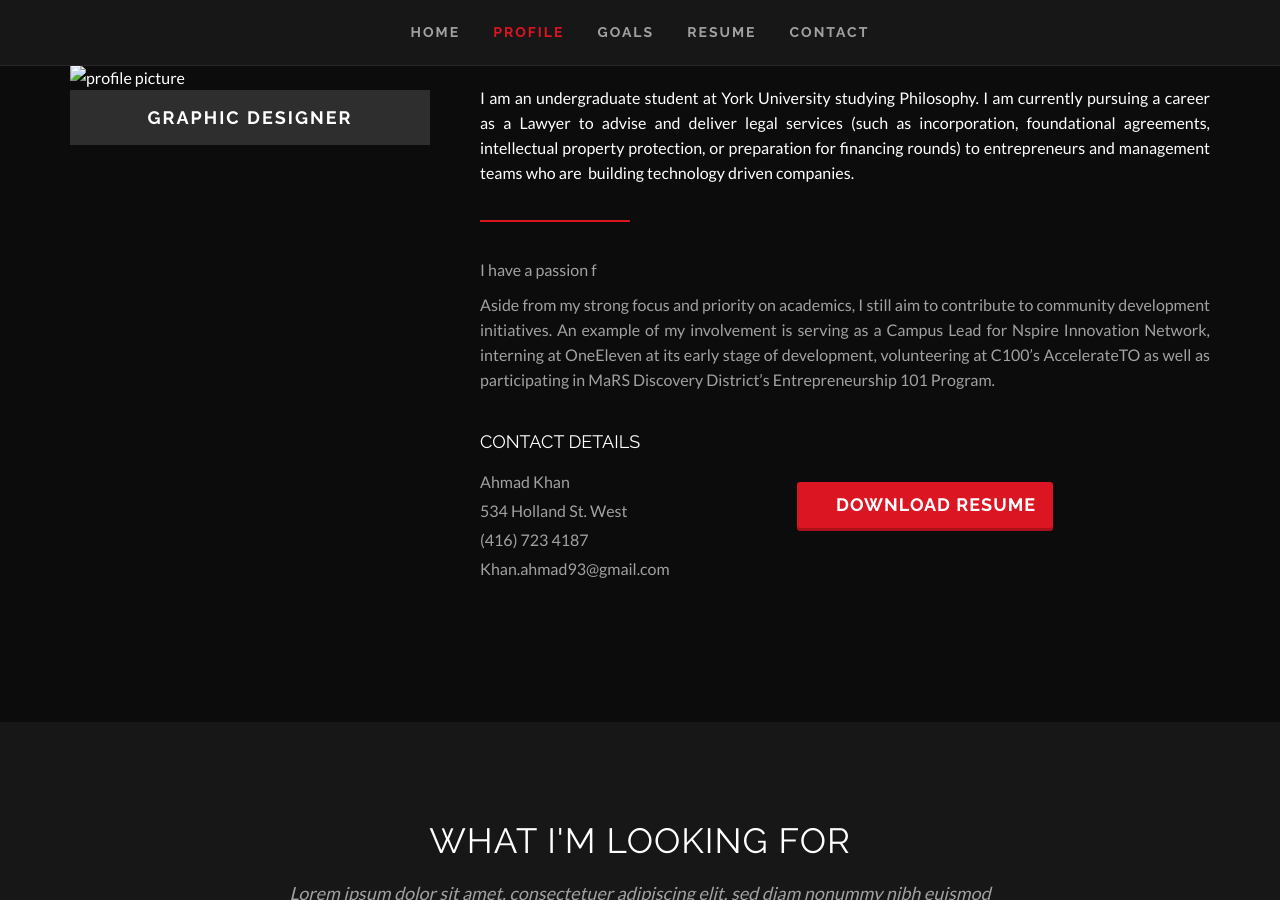
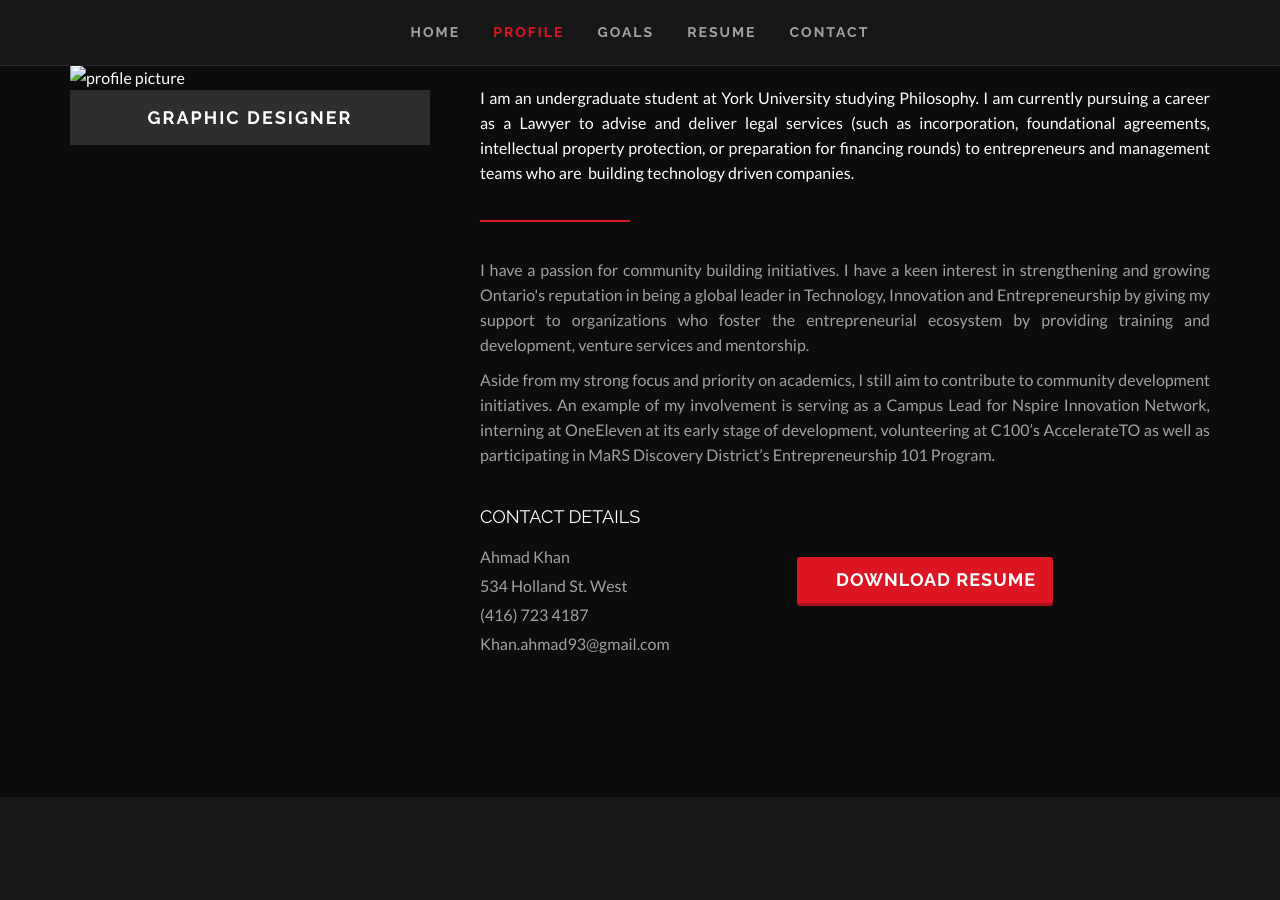
Before and after one commit to clearcareer/AhmadKhan, a Jekyll site: the page built from index.html, in a window 1280 px wide and 900 px high, scrolled down 936 px. Built offline with Jekyll 4.4.1, drawn with Linux system fonts in a browser that asks for light colours; some web fonts are replaced.

Commit message:
Updated '/index.html' via CloudCannon

```diff
--- a/index.html
+++ b/index.html
@@ -188,7 +188,7 @@
 
                                     <span class="divider"></span>
 
-                                    <p class="text-grey editable">I have a passion f</p>
+                                    <p class="text-grey editable">I have a passion for community building initiatives. I have a keen interest in strengthening and growing Ontario's reputation in being a global leader in Technology, Innovation and Entrepreneurship by giving my support to organizations who foster the entrepreneurial ecosystem by providing training and development, venture services and mentorship.&nbsp;</p>
 
                                     <p class="text-grey editable">Aside from my strong focus and priority on academics, I still aim to contribute to community development initiatives. An example of my involvement is serving as a Campus Lead for Nspire Innovation Network, interning at OneEleven at its early stage of development, volunteering at C100&rsquo;s AccelerateTO as well as participating in MaRS Discovery District&rsquo;s Entrepreneurship 101 Program.</p>
                                 </div>
```
